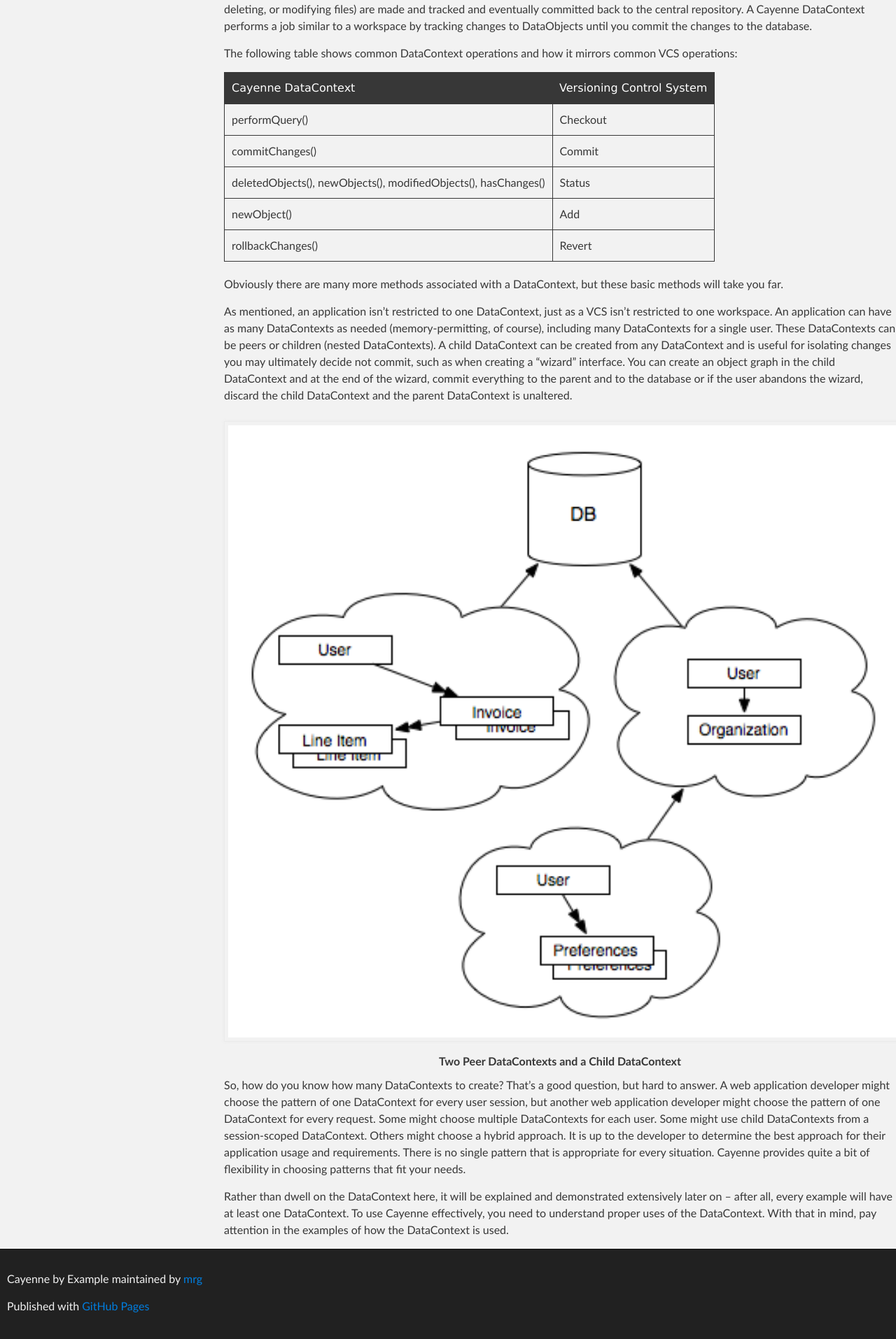
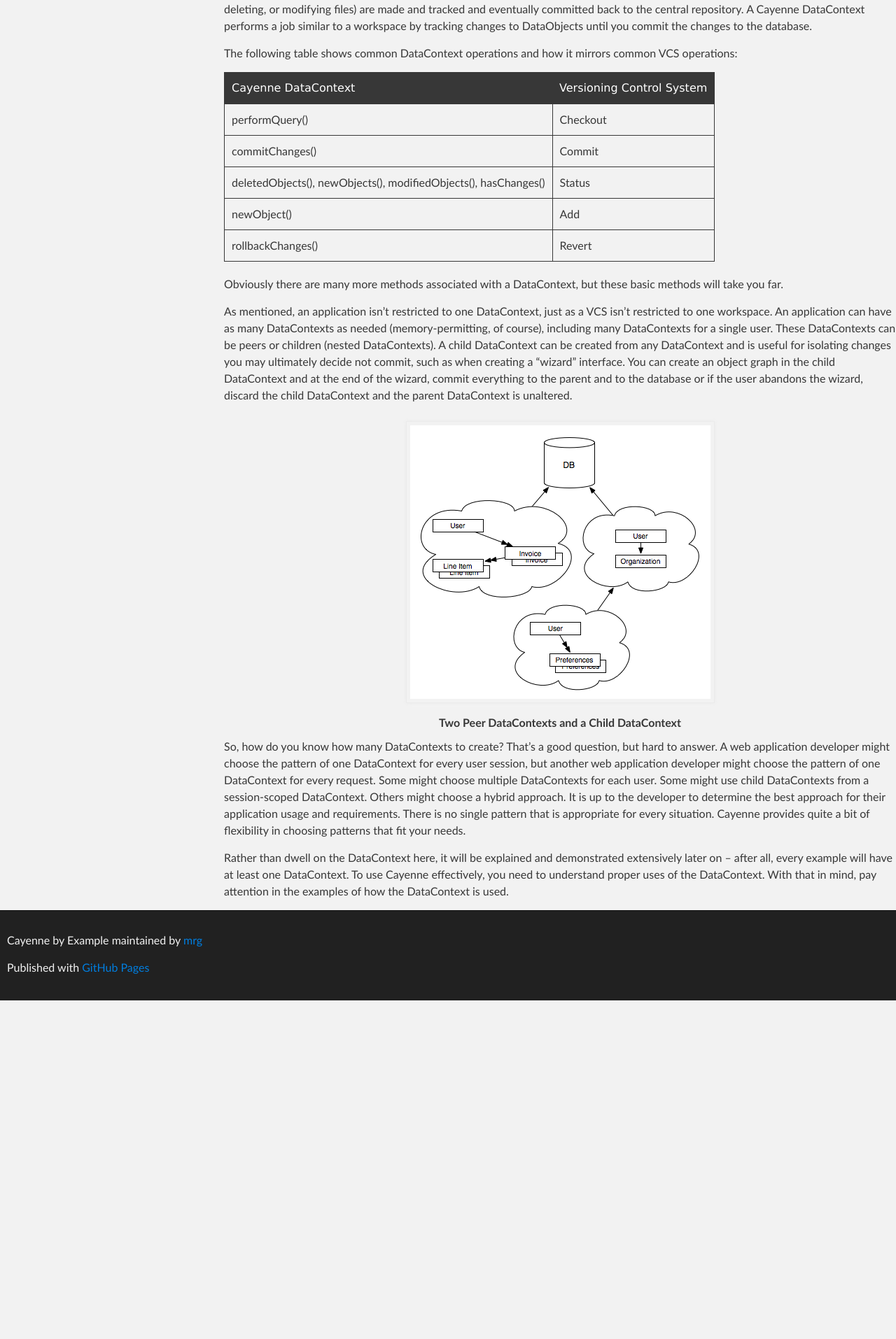
Before and after one commit to mrg/cbe, a Jekyll site: the page built from cayenne-contexts.md, in a window 1280 px wide. Shown: the part 803-2717 px from the top of the page at 70% size. Built offline with Jekyll 4.4.1, drawn with Linux system fonts in a browser that asks for light colours; after the commit the page ends 2233 px from its top, so only the background shows below that.

Commit message:
Commented out 100% image width which exploded image sizes.

```diff
--- a/cayenne-contexts.md
+++ b/cayenne-contexts.md
@@ -34,7 +34,7 @@ Obviously there are many more methods associated with a DataContext, but these b
 
 As mentioned, an application isn't restricted to one DataContext, just as a VCS isn't restricted to one workspace.  An application can have as many DataContexts as needed (memory-permitting, of course), including many DataContexts for a single user.  These DataContexts can be peers or children (nested DataContexts).  A child DataContext can be created from any DataContext and is useful for isolating changes you may ultimately decide not commit, such as when creating a "wizard" interface.  You can create an object graph in the child DataContext and at the end of the wizard, commit everything to the parent and to the database or if the user abandons the wizard, discard the child DataContext and the parent DataContext is unaltered.
 
-<div style="text-align: center; font-weight: bold;">
+<div class="caption">
   <img src="images/datacontexts.png">
   <br/>
   Two Peer DataContexts and a Child DataContext
--- a/stylesheets/stylesheet.css
+++ b/stylesheets/stylesheet.css
@@ -257,10 +257,10 @@ form {
   padding: 20px;
 }
 
-img {
+/*img {
   width: 100%;
   max-width: 100%;
-}
+}*/
 
 /*******************************************************************************
 Full-Width Styles
@@ -442,3 +442,9 @@ Small Device Styles
 
 
 h2 a { color: #222; }
+
+div.caption
+{
+  font-weight: bold;
+  text-align: center;
+}
```
